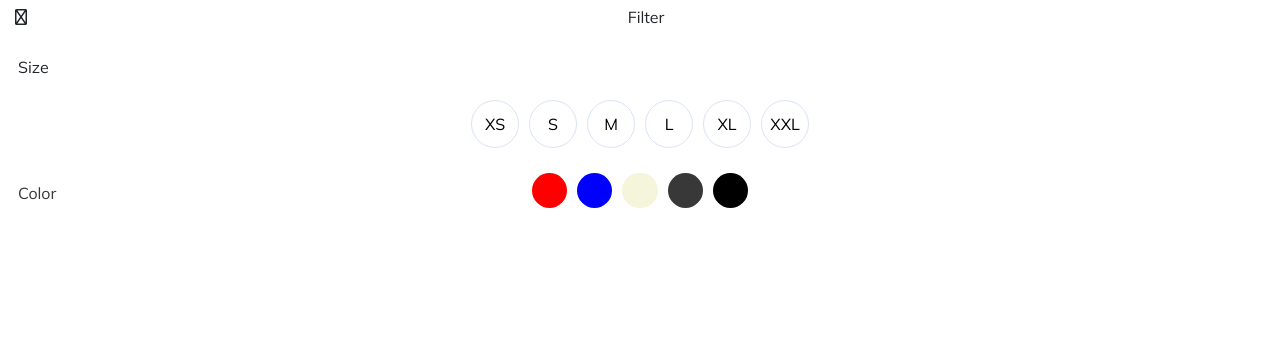
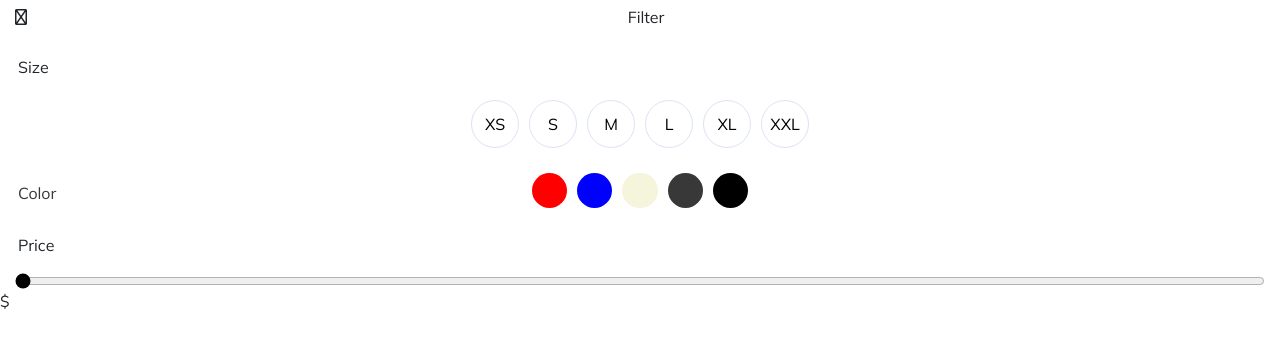
Before and after one commit to PatrikByren/Manero-frontend, a React (Create React App) app: page /shop/filter in a window 1280 px wide. Shown: the top 346 px of the page. Built offline with nearby package versions, Linux system fonts and the light colour scheme.

Commit message:
progress on filterview, useLocalStorage hook

```diff
--- a/src/App.css
+++ b/src/App.css
@@ -717,8 +717,6 @@ html, body {
   height: 70px;
   min-width: 380px;
   height: 70px;
-  min-width: 380px;
-  height: 70px;
   padding: 20px 20px 20px 30px;
   display: flex;
   justify-content: space-between;
@@ -1117,3 +1115,19 @@ html, body {
   width: 2.2em;
   height: 2.2rem;
 }
+
+.pricecheckstagssection {
+  margin-top: 40px;
+}
+.pricecheckstagssection .price-container {
+  display: flex;
+  flex-direction: column;
+}
+.pricecheckstagssection .price-container .pricetext {
+  margin-left: 18px;
+}
+.pricecheckstagssection .price-container .pricerange {
+  margin-left: 15px;
+  margin-right: 15px;
+  accent-color: black;
+}
--- a/src/asset/scss/App.scss
+++ b/src/asset/scss/App.scss
@@ -28,3 +28,4 @@
 @import './components/myprofile';
 @import './components/myAddress';
 @import './components/sizeandcolor';
+@import './components/pricecheckstags';
--- /dev/null
+++ b/src/asset/scss/components/_pricecheckstags.scss
@@ -0,0 +1,18 @@
+.pricecheckstagssection{
+    margin-top: 40px;
+
+    .price-container{
+        display: flex;
+        flex-direction: column;
+
+        .pricetext{
+            margin-left: 18px;
+        }
+
+        .pricerange{
+            margin-left: 15px;
+            margin-right: 15px;
+            accent-color: black;
+        }
+    }
+}
--- /dev/null
+++ b/src/components/sections/PriceChecksTags.js
@@ -0,0 +1,18 @@
+import React from "react";
+import { useState } from "react";
+
+const PriceChecksTags = () => {
+    const [inputPrice, setInputPrice] = useState("");
+
+  return (
+    <section className="pricecheckstagssection">
+        <div className="price-container">
+            <p className="pricetext">Price</p>
+            <input type="range" id="pricevalue" name="pricevalue" className="pricerange" min="50" max="2000" onChange={(e) => setInputPrice(e.target.value)} step="1"></input>
+            <p className="price-display">${inputPrice}</p>
+        </div>
+    </section>
+  )
+};
+
+export default PriceChecksTags;
--- a/src/views/FilterView.js
+++ b/src/views/FilterView.js
@@ -1,12 +1,14 @@
 import React from 'react'
 import Header from '../components/sections/Header'
 import SizeAndColor from '../components/sections/SizeAndColor'
+import PriceChecksTags from '../components/sections/PriceChecksTags'
 
 const FilterView = () => {
   return (
     <>
     <Header title={"Filter"} icon={"fa-regular fa-chevron-left"}/>
     <SizeAndColor/>
+    <PriceChecksTags/>
     </>
   )
 }
```
Also changed, not shown: src/hooks/useLocalStorage.jsx (added, +20 -0 lines).
